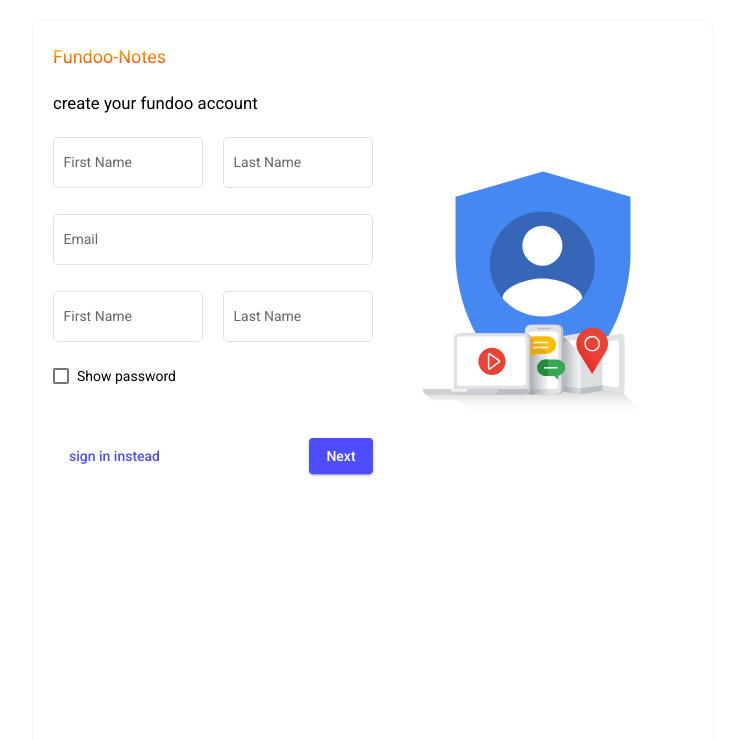
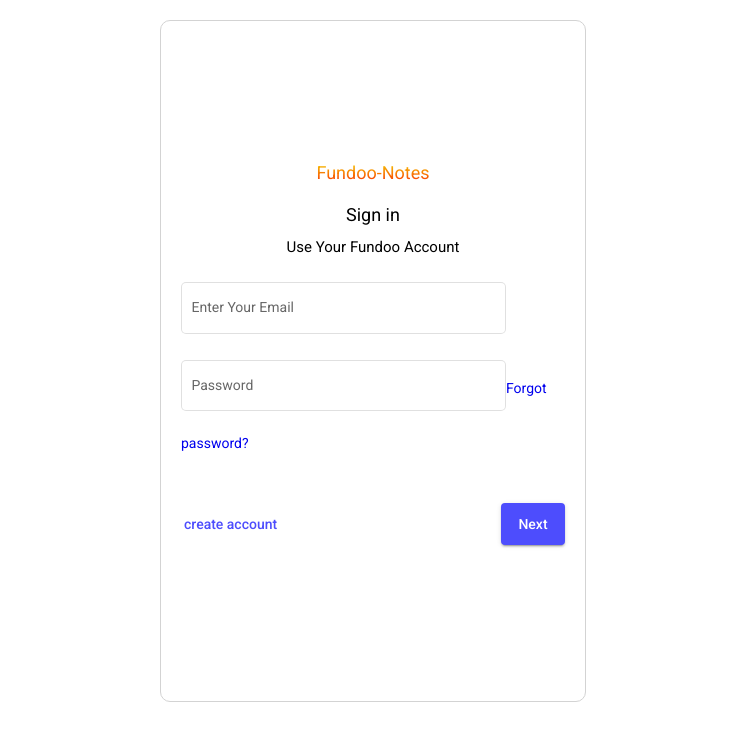
Before and after one commit to mahafuztechie/FundooNotesAngular, an Angular app in the folder FundooNotes/: page / in a window 1280 px wide. Shown: the top 740 px of the page, without its empty margins (288-1033 px from the left). Built offline with nearby package versions, Linux system fonts and the light colour scheme.

Commit message:
adding login component

```diff
--- a/FundooNotes/src/app/app.component.html
+++ b/FundooNotes/src/app/app.component.html
@@ -1,3 +1,3 @@
 <!-- <p>hello</p> -->
-<app-registeration></app-registeration>
-<!-- <app-login></app-login> -->
+<!-- <app-registeration></app-registeration> -->
+<app-login></app-login>
--- a/FundooNotes/src/app/app.component.scss
+++ b/FundooNotes/src/app/app.component.scss
@@ -1 +1,2 @@
 @import url(../app/components/registeration/registeration.component.scss);
+@import url(../app/components/login/login.component.scss);
--- a/FundooNotes/src/app/components/login/login.component.html
+++ b/FundooNotes/src/app/components/login/login.component.html
@@ -1 +1,26 @@
-<p>login works!</p>
+<div class="Container">
+   <div class="Header">
+        <h1>Fundoo-Notes</h1>
+        <p>Sign in</p>
+        <p class="desc">Use Your Fundoo Account</p>
+    </div>
+     <div class="login-content">
+        <div class="Email-content">
+            <mat-form-field class="email" appearance="outline">
+            <mat-label>Enter Your Email</mat-label>
+            <input matInput placeholder="email">
+            </mat-form-field>
+        </div>
+        <div class="Password-content">
+                <mat-form-field class="password" appearance="outline">
+                <mat-label>Password</mat-label>
+                <input matInput placeholder="password">
+                </mat-form-field>
+                <a href="#" target="_blank">Forgot password?</a>
+        </div>
+    </div>
+    <div class="btn">
+        <a mat-button href="https://www.google.com/" target="_blank">create account</a>
+        <button mat-raised-button >Next</button>
+    </div>
+</div>
--- a/FundooNotes/src/app/components/login/login.component.scss
+++ b/FundooNotes/src/app/components/login/login.component.scss
@@ -0,0 +1,64 @@
+.Container{
+    margin-top: 20px;
+    margin-left: 35%;
+    margin-right: 35%;
+    height: 80%;
+    width:30%;
+    border: 1px solid lightgrey;
+    border-radius: 10px;
+    justify-content: center;
+    padding: 20px;
+    display: flex;
+    flex-direction: column;
+    .Header{
+        margin-top: -20px;
+        display: flex;
+        flex-direction: column;
+        align-items: center;
+        h1{
+            font-size: large;
+            background: -webkit-linear-gradient(rgb(243, 247, 3), rgb(252, 4, 4));
+            -webkit-background-clip: text;
+            -webkit-text-fill-color: transparent;
+        }
+        p{
+            font-size: large;
+        }
+        .desc{
+            font-size: 15px;
+        }
+
+    }
+    .login-content{
+        margin-top: 10px;
+        .Email-content{
+            .email{
+                width: 325px;
+            }
+        }
+    }
+    .login-content{
+        .Password-content{
+            .password{
+                width: 325px;
+            }
+            a{
+                text-decoration: none;
+            }
+        }
+    }
+    .btn{
+        display: flex;
+        justify-content: space-between;
+        margin-top: 50px;
+        a{
+            color: rgb(77, 77, 253);
+            padding: 3px;
+        }
+        button{
+            background-color: rgb(77, 77, 253);
+            color: #fff;
+        }
+    }
+
+}
```
